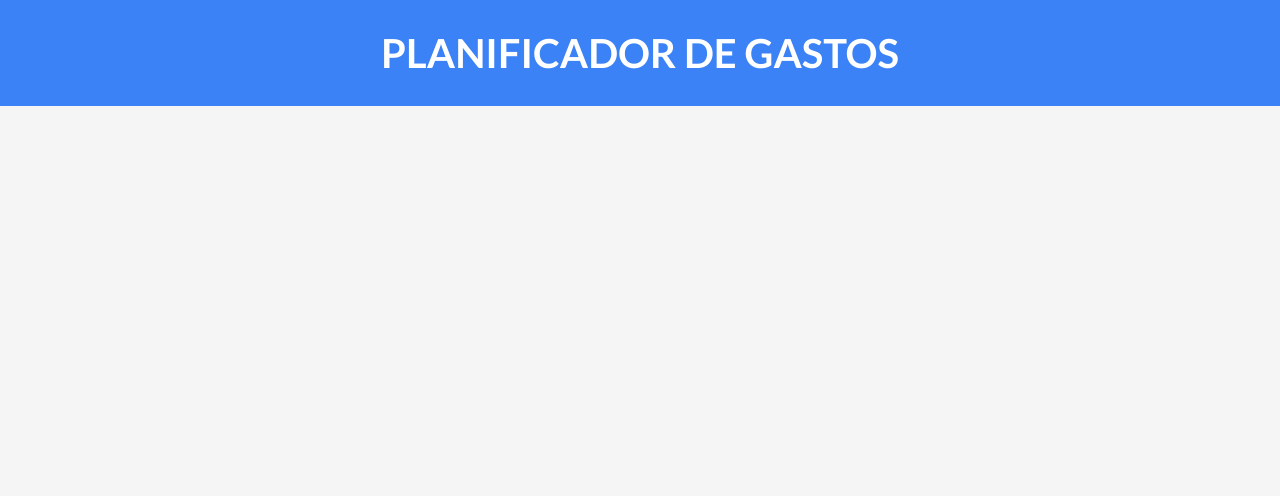
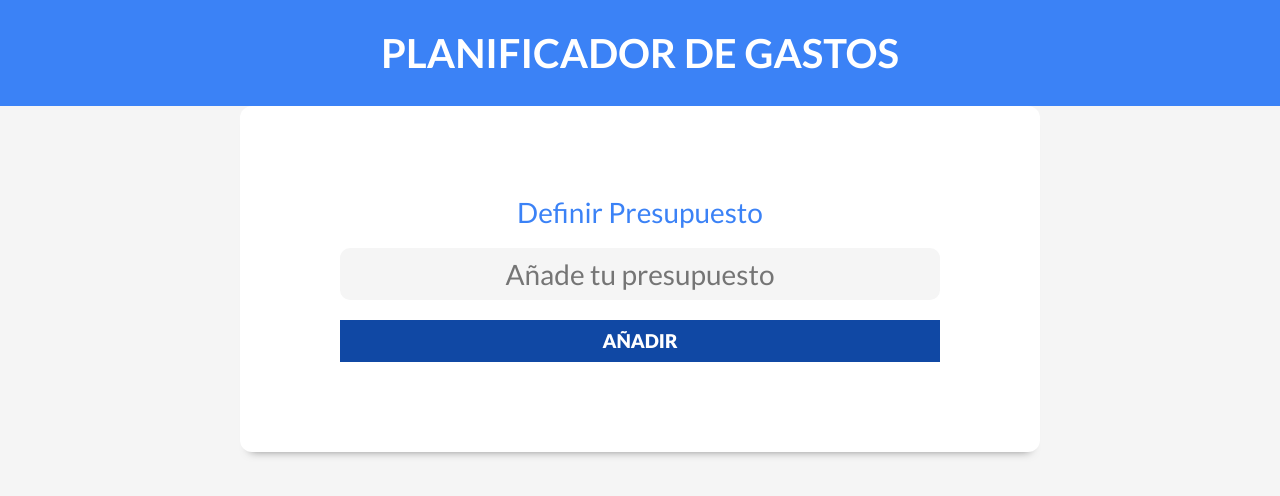
Before and after one commit to franklinserif/Control-gastos, a React (Vite) app: page / in a window 1280 px wide. Shown: the top 496 px of the page. Built offline with nearby package versions, Linux system fonts and the light colour scheme.

Commit message:
NewBudget added in App component

```diff
--- a/src/App.jsx
+++ b/src/App.jsx
@@ -1,5 +1,5 @@
 import Header from './components/Header';
-
+import NewBudget from './components/NewBudget';
 /**
  * Componente App, here will
  * be all the app structure
@@ -9,6 +9,7 @@ function App() {
   return (
     <div>
       <Header />
+      <NewBudget />
     </div>
   );
 }
```
